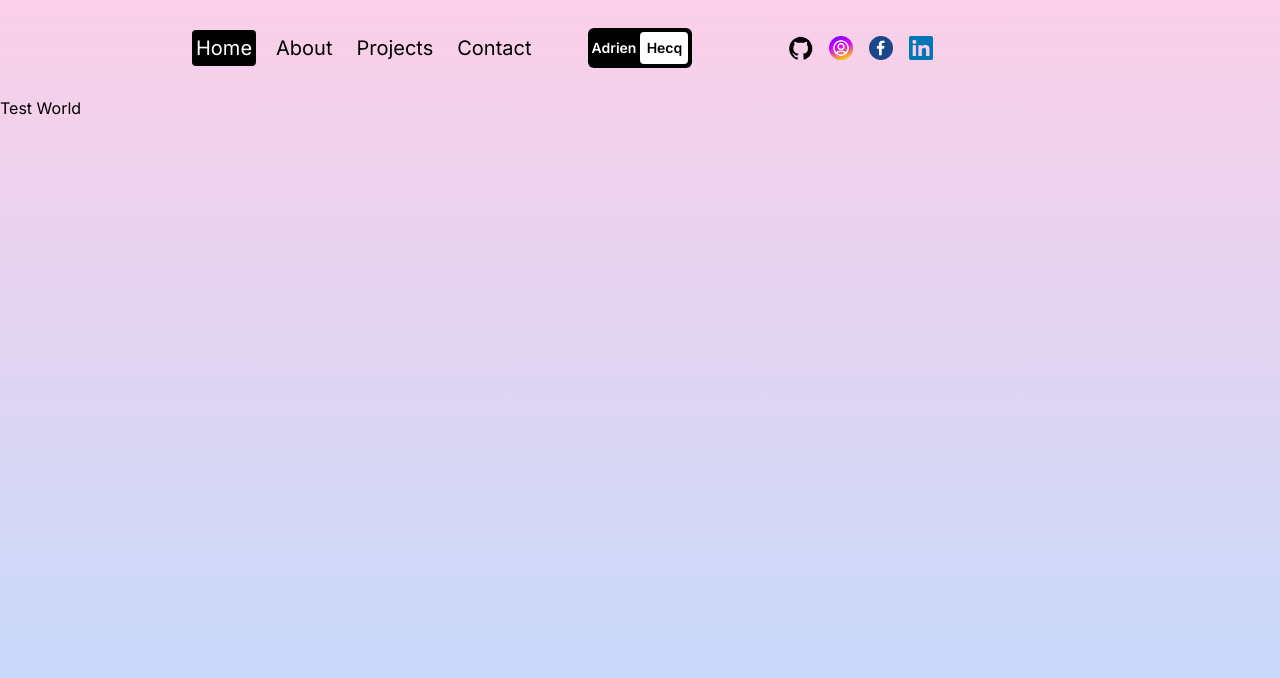
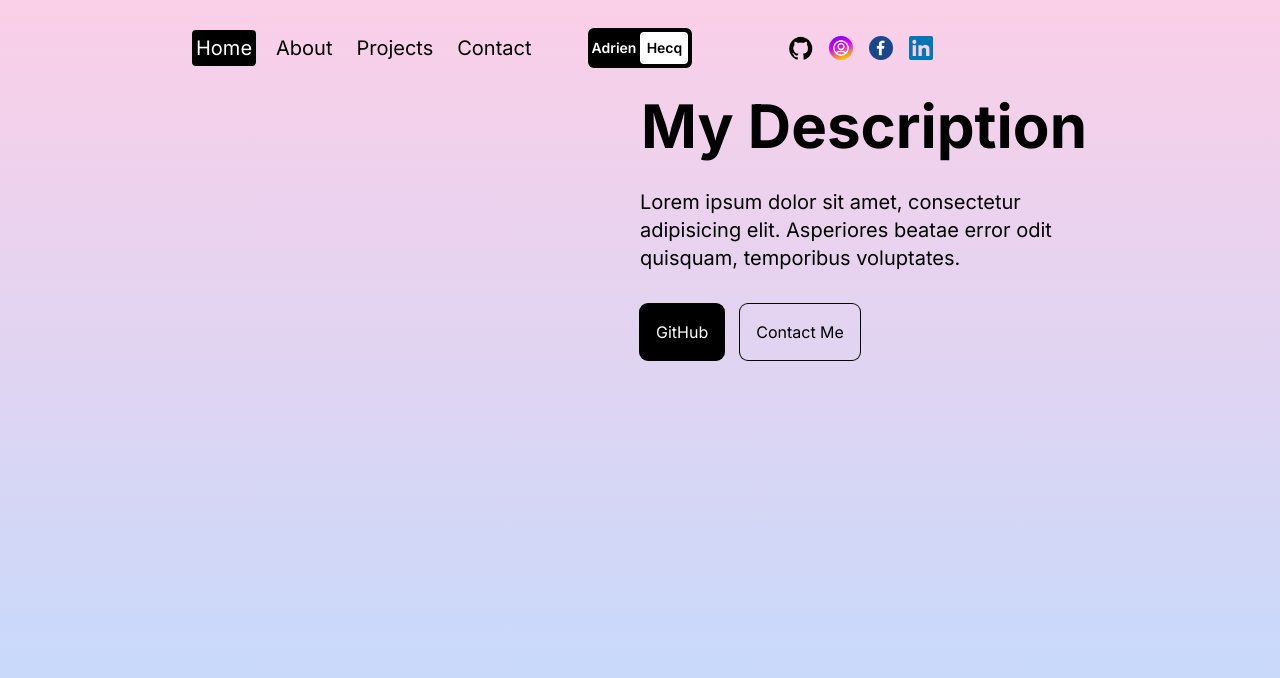
Before and after one commit to AdrienHq/AdrienHq-Portfolio-V2, a Next.js app: page / in a window 1280 px wide. Shown: the top 678 px of the page. Built offline with nearby package versions, Linux system fonts and the light colour scheme.

Commit message:
feat: add lorem content

```diff
--- a/src/app/page.jsx
+++ b/src/app/page.jsx
@@ -1,5 +1,19 @@
+import Image from "next/image";
+
 const Homepage = () => {
-  return <div>Test World</div>;
+    return <div className="h-full flex flex-col lg:flex-row px-4 sm:px-8 md:px-12 lg:px-20 xl:px-48">
+      <div className="h-1/2 lg:h-full lg:w-1/2 relative">
+        <Image src="/homeia.png" alt="" fill className="object-contain"/>
+      </div>
+      <div className="h-1/2 lg:h-full lg:w-1/2 flex flex-col gap-8 items-center justify-center">
+          <h1 className="text-4xl md:text-6xl font-bold">My Description</h1>
+          <p className="md:text-xl">Lorem ipsum dolor sit amet, consectetur adipisicing elit. Asperiores beatae error odit quisquam, temporibus voluptates.</p>
+          <div className="w-full flex gap-4">
+              <button className="p-4 rounded-lg ring-1 ring-black bg-black text-white">GitHub</button>
+              <button className="p-4 rounded-lg ring-1 ring-black">Contact Me</button>
+          </div>
+      </div>
+    </div>;
 };
 
 export default Homepage;
```
